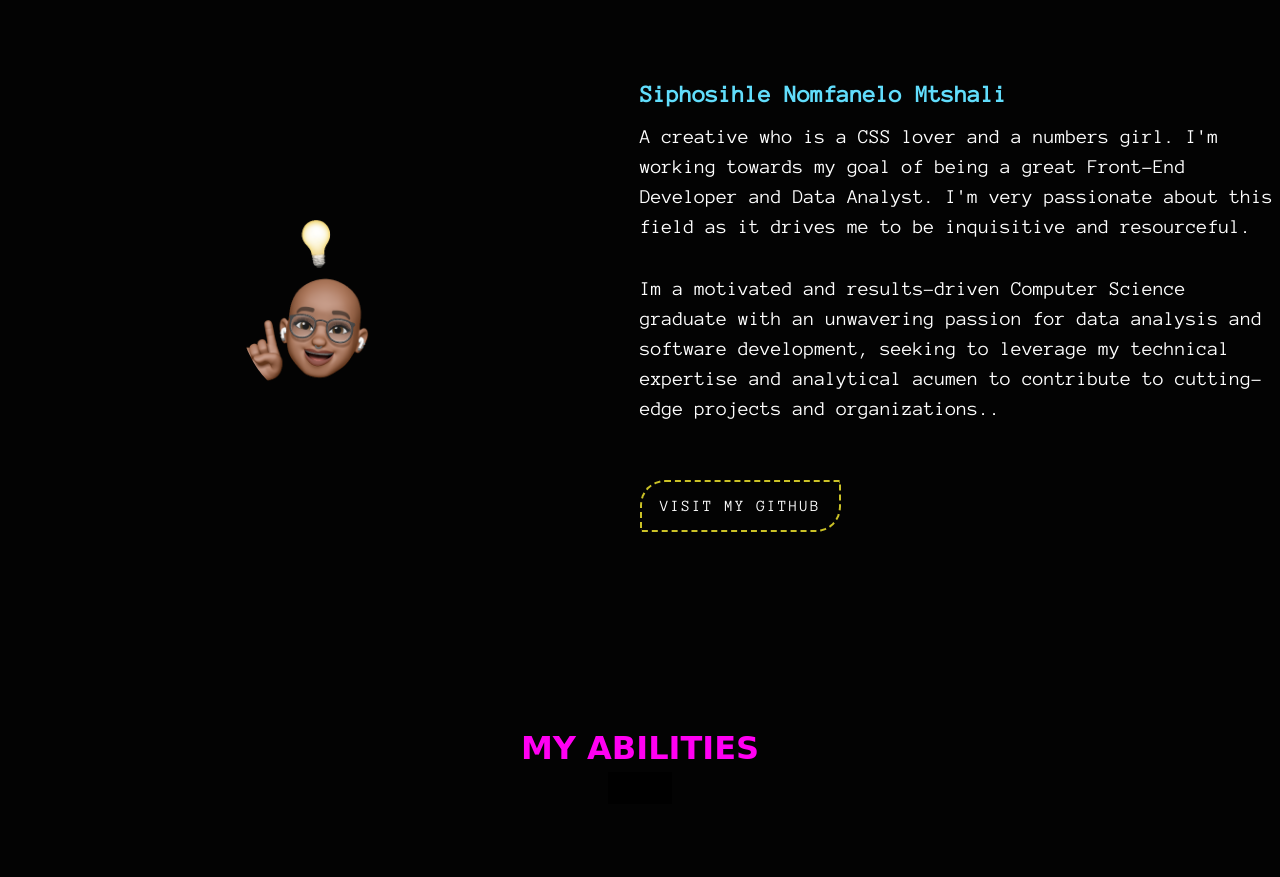
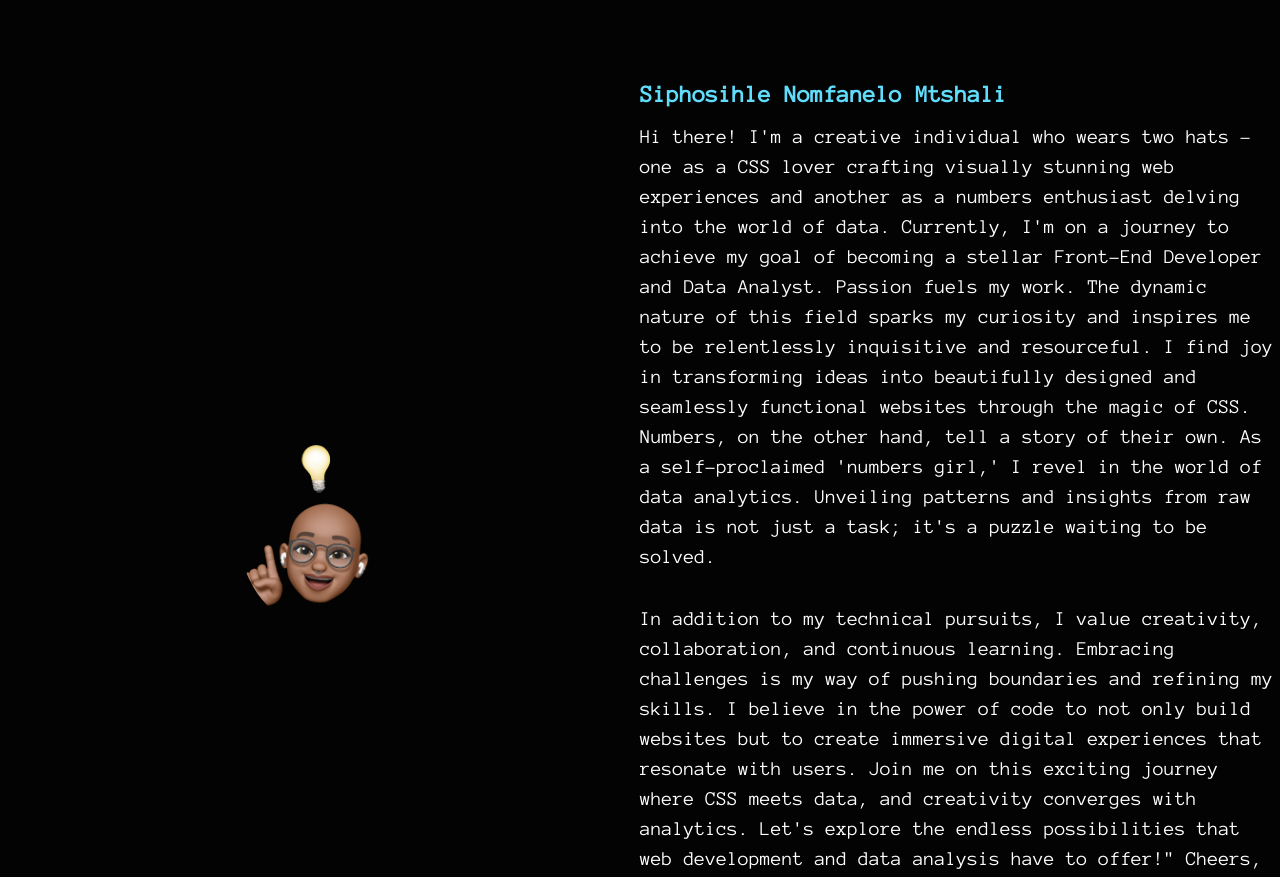
Before and after one commit to creator-droid/Portfolio, a plain HTML site: page index.html in a window 1280 px wide. Shown: the part 980-1857 px from the top of the page. Drawn offline with nearby package versions, Linux system fonts and the light colour scheme; a web font is replaced by a local one.

Commit message:
updated index.html

```diff
--- a/index.html
+++ b/index.html
@@ -80,16 +80,29 @@
           <div>
             <h2 class="about-subtitle">Siphosihle Nomfanelo Mtshali</h2>
             <p class="about-text">
-              A creative who is a CSS lover and a numbers girl. I'm working
-              towards my goal of being a great Front-End Developer and Data
-              Analyst. I'm very passionate about this field as it drives me to
-              be inquisitive and resourceful.
+              Hi there! I'm a creative individual who wears two hats – one as a
+              CSS lover crafting visually stunning web experiences and another
+              as a numbers enthusiast delving into the world of data. Currently,
+              I'm on a journey to achieve my goal of becoming a stellar
+              Front-End Developer and Data Analyst. Passion fuels my work. The
+              dynamic nature of this field sparks my curiosity and inspires me
+              to be relentlessly inquisitive and resourceful. I find joy in
+              transforming ideas into beautifully designed and seamlessly
+              functional websites through the magic of CSS. Numbers, on the
+              other hand, tell a story of their own. As a self-proclaimed
+              'numbers girl,' I revel in the world of data analytics. Unveiling
+              patterns and insights from raw data is not just a task; it's a
+              puzzle waiting to be solved.
             </p>
             <p class="about-text">
-              Im a motivated and results-driven Computer Science graduate with
-              an unwavering passion for data analysis and software development,
-              seeking to leverage my technical expertise and analytical acumen
-              to contribute to cutting-edge projects and organizations..
+              In addition to my technical pursuits, I value creativity,
+              collaboration, and continuous learning. Embracing challenges is my
+              way of pushing boundaries and refining my skills. I believe in the
+              power of code to not only build websites but to create immersive
+              digital experiences that resonate with users. Join me on this
+              exciting journey where CSS meets data, and creativity converges
+              with analytics. Let's explore the endless possibilities that web
+              development and data analysis have to offer!" Cheers,
             </p>
             <br />
             <a
```
